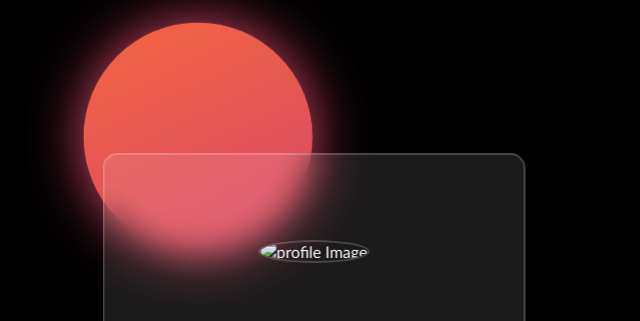
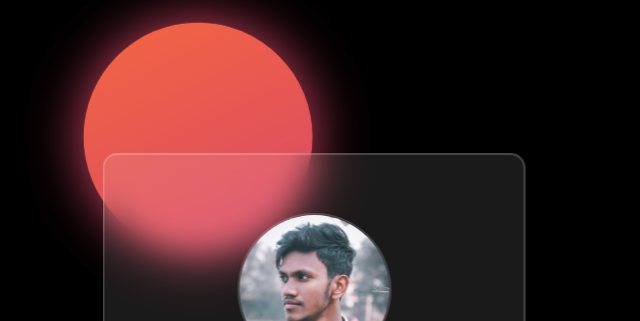
Before and after one commit to manojprajapati9721/Share-Modal, a plain HTML site: page index.html in a window 1280 px wide. Shown: the top 321 px of the page, without its empty margins (326-966 px from the left). Drawn offline with Linux system fonts and the light colour scheme.

Commit message:
Image updated

```diff
--- a/index.html
+++ b/index.html
@@ -6,7 +6,7 @@
   <meta http-equiv="X-UA-Compatible" content="IE=edge">
   <meta name="viewport" content="width=device-width, initial-scale=1.0">
   <title>Profile Share | Manoj Prajapati</title>
-  <link rel="shortcut icon" href="./img/favicon-32x32.png" type="image/x-icon">
+  <link rel="shortcut icon" href="favicon-32x32.png" type="image/x-icon">
   <link rel="stylesheet" href="index.css">
 
 </head>
@@ -22,7 +22,7 @@
       <div class="card-wrapper">
 
         <div>
-          <img class="card-img" src="./img/IMG_20230224_182710.jpg" alt="profile Image">
+          <img class="card-img" src="IMG_20230224_182710.jpg" alt="profile Image">
         </div>
 
         <div>
```
